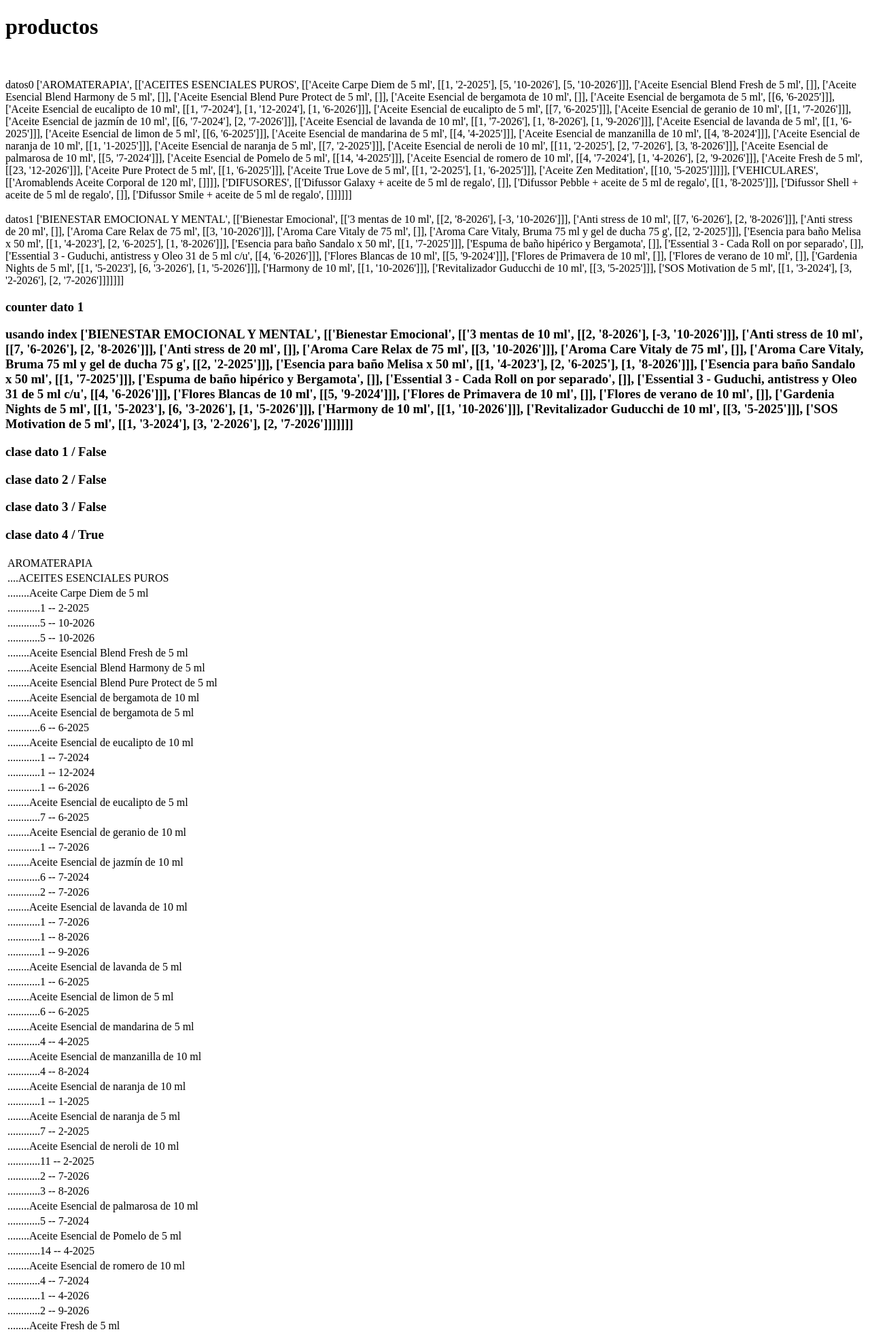
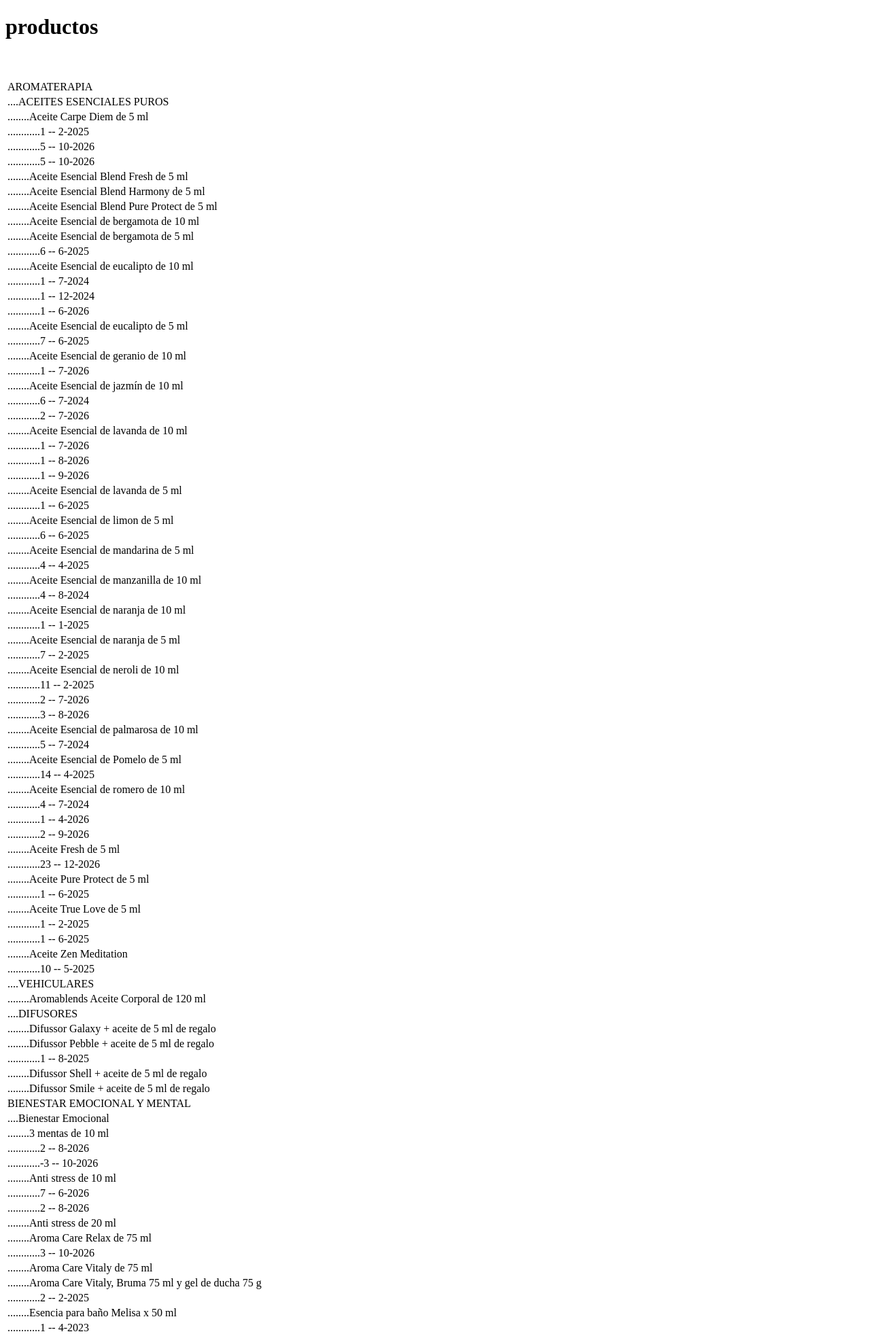
Before and after one commit to erichard56/stock, a Flask app: page /k in a window 1280 px wide. Shown: the top 1963 px of the page at 68% size. Run offline with Flask 3, Linux system fonts and the light colour scheme; data comes from the database, SQL or seed files in the repository; both versions use the stored data as it was after the commit.

Commit message:
depuracion codigo

```diff
--- a/app.py
+++ b/app.py
@@ -1,6 +1,7 @@
 import sqlite3
 from typing import Optional
 from flask import Flask, render_template, request, redirect, flash
+import datetime
 
 DATABASE = 'stock.db'
 app = Flask(__name__)
@@ -46,6 +47,8 @@ def chk_fecha(fecha):
 @app.route('/stock/<oper>/<letra>/<id_producto>', methods=['GET', 'POST'])
 @app.route('/stock/<oper>/<letra>/<id_producto>/<id_stock>', methods=['GET', 'POST'])
 def stock(oper = None, letra = None, id_producto = None, id_stock = None):
+
+	lapso = datetime.datetime.now().year * 12 + datetime.datetime.now().month
 
 	# obtengo todas las primeras letras de todos los producto	q1 = 'SELECT DISTINCT(SUBSTR(producto, 1, 1)) FROM productos ORDER BY producto'
 	q1 = 'SELECT DISTINCT(SUBSTR(producto, 1, 1)) FROM productos ORDER BY producto'
@@ -97,8 +100,8 @@ def stock(oper = None, letra = None, id_producto = None, id_stock = None):
 
 	if (id_producto is not None):
 		q1 = 'select *, ' + \
-			' (substr(fecha, instr(fecha, "-") + 1, 4) * 12 + substr(fecha, 1, instr(fecha, "-") - 1))  - (strftime("%Y", datetime()) * 12 + strftime("%m", datetime()))from stocks ' + \
-			' where id_producto = ' + str(id_producto)
+			' (substr(fecha, instr(fecha, "-") + 1, 4) * 12 + substr(fecha, 1, instr(fecha, "-") - 1)) - ' + \
+			str(lapso) + ' from stocks where id_producto = ' + str(id_producto)
 		cursor.execute(q1)
 		stocks = cursor.fetchall()
 	else:
@@ -107,8 +110,7 @@ def stock(oper = None, letra = None, id_producto = None, id_stock = None):
 	if (request.method == 'POST'):
 		busq = request.form.get("busq")
 		if (len(busq) > 0):
-			q1 = 'select * from productos where producto like "%' + str(busq).strip() + \
-					'%" order by producto'
+			q1 = 'select * from productos where producto like "%' + str(busq).strip() + '%" order by producto'
 			cursor.execute(q1)
 			productos = cursor.fetchall()
 			if (len(productos) == 0):
@@ -119,10 +121,9 @@ def stock(oper = None, letra = None, id_producto = None, id_stock = None):
 			else:
 				if (len(productos) == 1):
 					id_producto = productos[0][0]
-					# obtengo todos los registros de stock
 					q1 = 'select *, ' + \
-						' (substr(fecha, instr(fecha, "-") + 1, 4) * 12 + substr(fecha, 1, instr(fecha, "-") - 1))  - (strftime("%Y", datetime()) * 12 + strftime("%m", datetime()))from stocks ' + \
-						' where id_producto = ' + str(id_producto)
+						' (substr(fecha, instr(fecha, "-") + 1, 4) * 12 + substr(fecha, 1, instr(fecha, "-") - 1))  - ' + \
+						str(lapso) + ' from stocks where id_producto = ' + str(id_producto)
 					cursor.execute(q1)
 					stocks = cursor.fetchall()
 				else:
@@ -146,8 +147,8 @@ def stock(oper = None, letra = None, id_producto = None, id_stock = None):
 			productos = cursor.fetchall()
 			# obtengo todos los registros de stock
 			q1 = 'select *, ' + \
-				' (substr(fecha, instr(fecha, "-") + 1, 4) * 12 + substr(fecha, 1, instr(fecha, "-") - 1))  - (strftime("%Y", datetime()) * 12 + strftime("%m", datetime()))from stocks ' + \
-				' where id_producto = ' + str(id_producto)
+				' (substr(fecha, instr(fecha, "-") + 1, 4) * 12 + substr(fecha, 1, instr(fecha, "-") - 1))  - ' + \
+				str(lapso) + ' from stocks where id_producto = ' + str(id_producto)
 			cursor.execute(q1)
 			stocks = cursor.fetchall()
 
--- a/templates/productos_k.html
+++ b/templates/productos_k.html
@@ -8,14 +8,9 @@
 <body>
 	<h1>productos</h1>
 	<br><br>
-	datos0 {{ datos[0][0] }} <br><br>
-	datos1 {{ datos[0][1] }}
 	<table>
 		{% for dato in datos %}
-			<h3>counter dato {{ loop.index }}</h3>
-			<h3>usando index {{ datos[0][loop.index] }}</h3>
 			{% for clase in dato %}
-				<h3>clase dato {{ loop.index }} / {{ loop.last }}</h3>
 				<tr>
 					<td>{{ clase[0] }}</td>
 				</tr>
--- a/templates/stock.html
+++ b/templates/stock.html
@@ -25,9 +25,9 @@
 					{% if messages %}
 						<tr>
 							<th colspan="3">
-													{% for category, message in messages %}
-								<h3 style="color: crimson; text-align: center;">{{ message }}</h3>
-							{% endfor %}
+								{% for category, message in messages %}
+									<h3 style="color: crimson; text-align: center;">{{ message }}</h3>
+								{% endfor %}
 							</th>
 						</tr>
 					{% endif %}
```
Also changed, not shown: stock.db.
